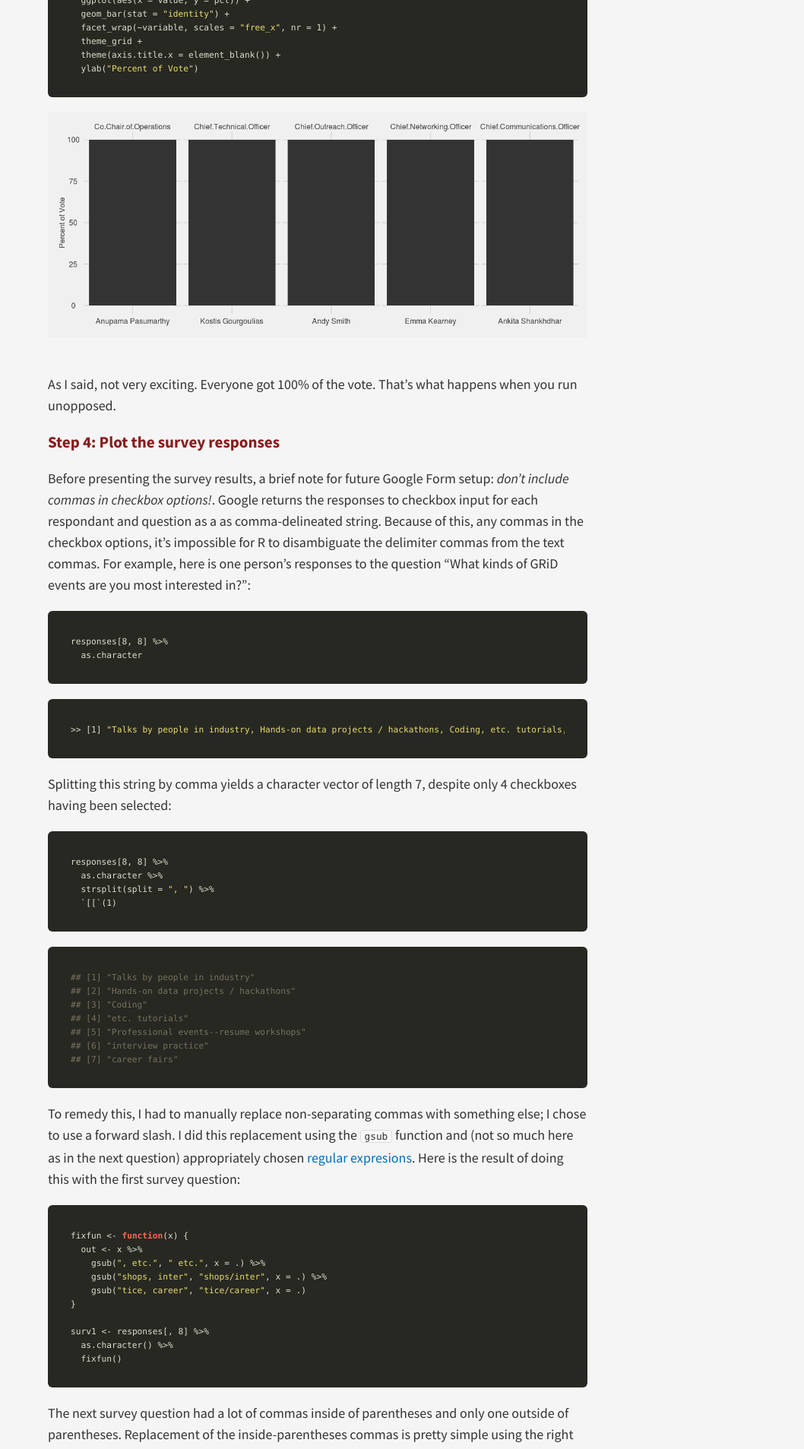
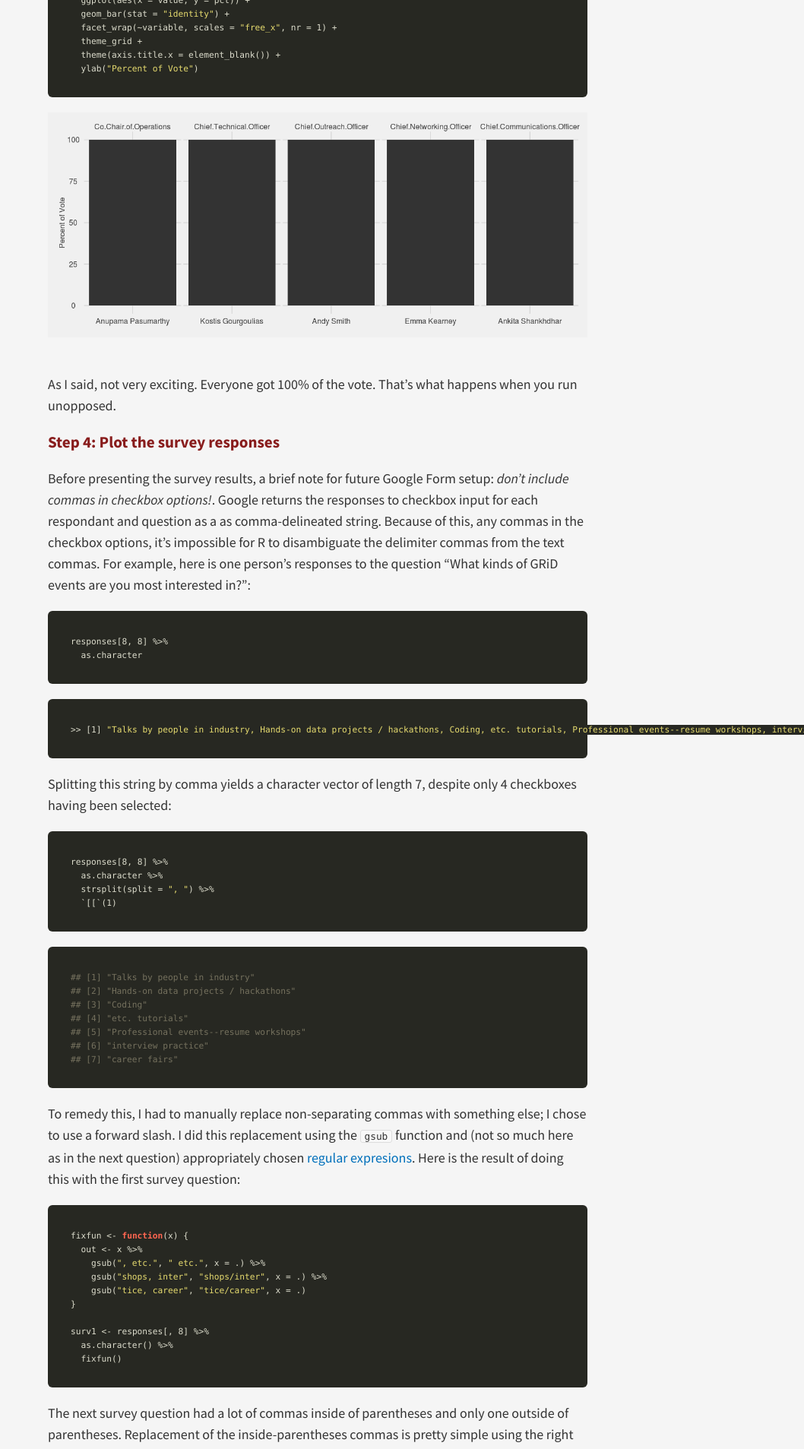
Before and after one commit to gridclub/gridclub.github.io, a Jekyll site: the page built from _posts/2015-11-01-election-and-survey-results.md, in a window 1280 px wide. Shown: the part 1364-3271 px from the top of the page at 76% size, without its empty margins (222-1280 px from the left). Built offline with Jekyll 4.4.1, drawn with Linux system fonts in a browser that asks for light colours; nearby versions of some CDN libraries; comment, search, counter and statistics services are not loaded.

Commit message:
Minor CSS fix

```diff
--- a/public/css/_syntax.scss
+++ b/public/css/_syntax.scss
@@ -66,5 +66,3 @@
 .highlight .vg { color: #dabfa5; background-color: #272822 } /* Name.Variable.Global */
 .highlight .vi { color: #dabfa5; background-color: #272822 } /* Name.Variable.Instance */
 .highlight .il { color: #dcdccc; background-color: #272822 } /* Literal.Number.Integer.Long */
-
-pre { white-space: pre; overflow: auto; }
```
